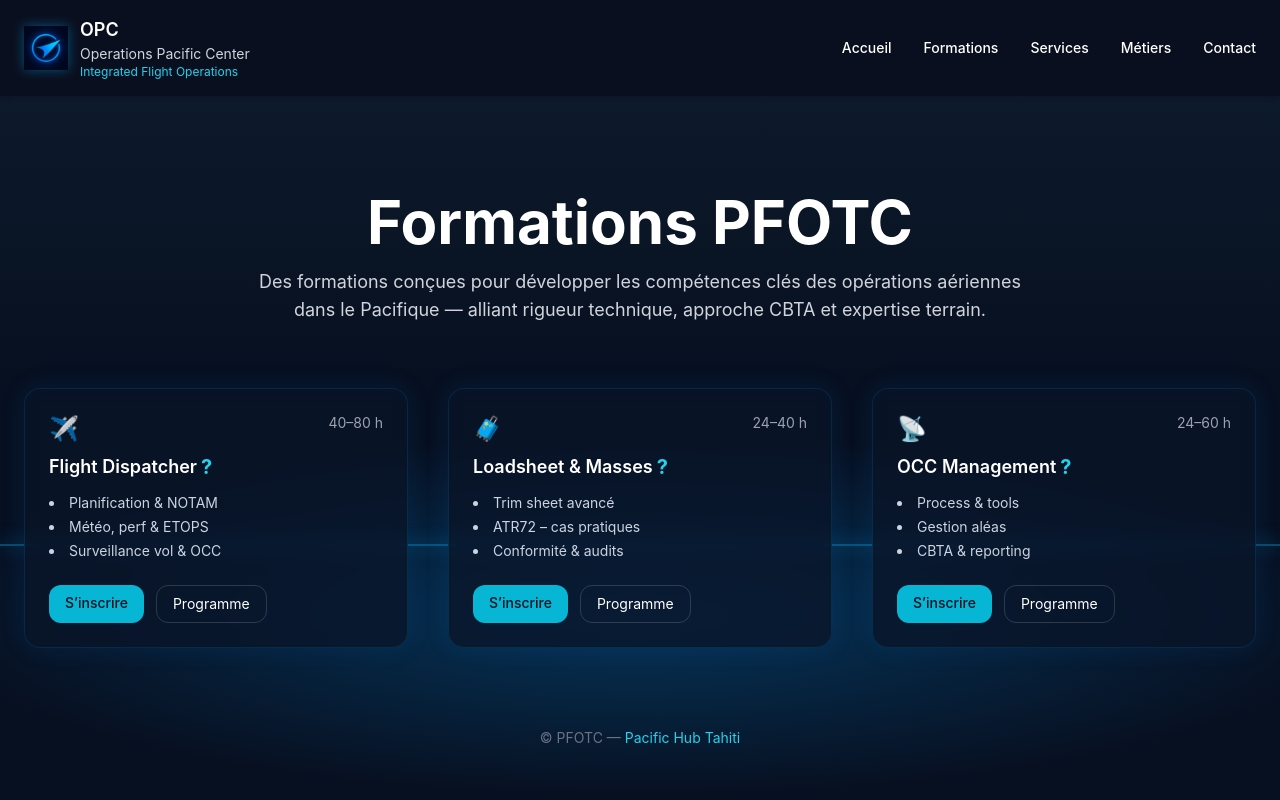
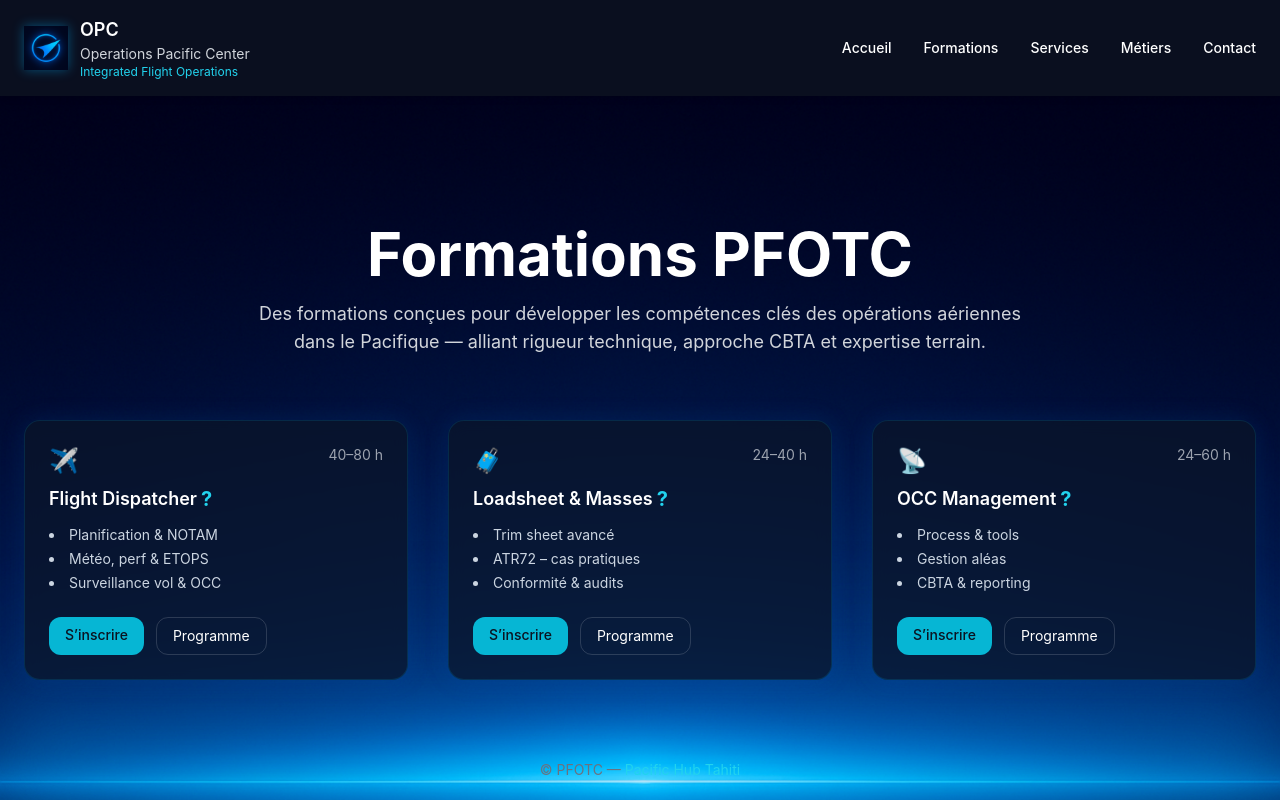
Before and after one commit to Ariitea1/opc-site-operations-pacific-center, a Next.js app: page /formations in a window 1280 px wide. Shown: the top 800 px of the page. Built offline with nearby package versions, Linux system fonts and the light colour scheme.

Commit message:
Update page.tsx

```diff
--- a/app/formations/page.tsx
+++ b/app/formations/page.tsx
@@ -34,11 +34,7 @@ export default function FormationsPage() {
       icon: "📡",
       title: "OCC Management",
       hours: "24–60 h",
-      description: [
-        "Process & tools",
-        "Gestion aléas",
-        "CBTA & reporting",
-      ],
+      description: ["Process & tools", "Gestion aléas", "CBTA & reporting"],
       linkMetier: "/metiers/coordinateur",
       inscription: "/inscription?formation=occ",
       programme: "/formations/occ",
@@ -46,29 +42,8 @@ export default function FormationsPage() {
   ];
 
   return (
-    <main className="relative overflow-hidden bg-[#071021] text-white min-h-screen">
-      {/* --- Effet horizon --- */}
-      <div
-        aria-hidden
-        className="pointer-events-none absolute inset-0 z-0"
-        style={{
-          background:
-            "radial-gradient(1200px 300px at 50% 65%, rgba(0,160,255,.25), rgba(0,160,255,0) 60%), linear-gradient(#0d1a2b, #071021 35%)",
-        }}
-      />
-      <div
-        aria-hidden
-        className="pointer-events-none absolute left-0 right-0 z-0"
-        style={{
-          top: "56%",
-          height: "2px",
-          boxShadow: "0 0 18px rgba(0,180,255,.7)",
-          background: "rgba(0,180,255,.35)",
-        }}
-      />
-
-      {/* --- Contenu principal --- */}
-      <div className="relative z-10 px-6 py-24 max-w-7xl mx-auto">
+    <main className="relative z-10 px-6 py-24 md:py-32 max-w-7xl mx-auto text-white">
+      {/* ---- Titre ---- */}
       <header className="text-center mb-16">
         <h1 className="text-4xl md:text-6xl font-bold mb-4">
           Formations PFOTC
@@ -80,12 +55,14 @@ export default function FormationsPage() {
         </p>
       </header>
 
-        {/* --- Cartes de formations --- */}
+      {/* ---- Cartes ---- */}
       <section className="grid grid-cols-1 md:grid-cols-3 gap-10 mt-12">
         {formations.map((f) => (
           <div
             key={f.title}
-              className="card-pfotc p-6 rounded-2xl bg-white/5 backdrop-blur-md border border-white/10 hover:ring-1 hover:ring-cyan-400 transition flex flex-col justify-between"
+            className="card-pfotc p-6 rounded-2xl bg-white/5 backdrop-blur-md
+            border border-white/10 hover:ring-1 hover:ring-cyan-400 transition
+            flex flex-col justify-between"
           >
             <div>
               <div className="flex items-start justify-between mb-2">
@@ -93,7 +70,6 @@ export default function FormationsPage() {
                 <span className="text-sm text-gray-400">{f.hours}</span>
               </div>
 
-                {/* --- Titre cliquable avec "?" --- */}
               <Link
                 href={f.linkMetier}
                 className="inline-flex items-center gap-1 text-lg font-semibold text-white hover:text-cyan-400 transition"
@@ -130,11 +106,10 @@ export default function FormationsPage() {
         ))}
       </section>
 
-        {/* --- Footer mini --- */}
+      {/* ---- Footer ---- */}
       <footer className="mt-20 text-sm text-gray-500 text-center">
         © PFOTC — <span className="text-cyan-400">Pacific Hub Tahiti</span>
       </footer>
-      </div>
     </main>
   );
 }
```
Lines whose indentation alone changed are shown as unchanged.
